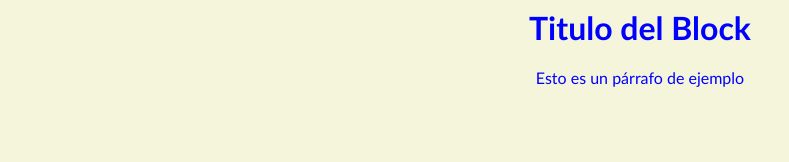
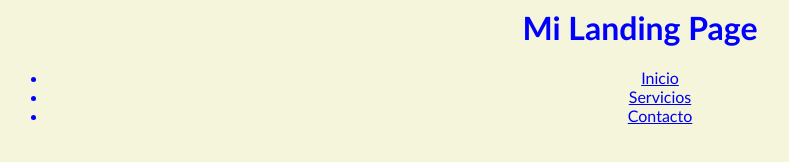
Before and after one commit to wikeli21/Practicas-de-Git-y-Github, a plain HTML site: page index.html in a window 1280 px wide. Shown: the whole page, without its empty margins (0-789 px from the left). Drawn offline with Linux system fonts and the light colour scheme.

Commit message:
creacion de un nuevo Landing Page

```diff
--- a/index.html
+++ b/index.html
@@ -1,10 +1,24 @@
 <HTML:5>
     <head>
-        <title>El block de Will</title>
-        <link rel="stylesheet" href="css/estilos.css">
+        <meta charset="UTF-8">
+    <meta name="viewport" content="width=device-width, initial-scale=1.0">
+    <meta name="description" content="Landing Page de ejemplo utilizando HTML5 y CSS3">
+    <title>Landing Page - HTML5 y CSS3</title>
+    <link rel="stylesheet" href="css/estilos.css">
     </head>
     <body>
-        <h1>Titulo del Block</h1>
-        <p>Esto es un párrafo de ejemplo</p>
+        <!-- Encabezado -->
+    <header>
+        <div class="logo">
+            <h1>Mi Landing Page</h1>
+        </div>
+        <nav>
+            <ul>
+                <li><a href="#inicio">Inicio</a></li>
+                <li><a href="#servicios">Servicios</a></li>
+                <li><a href="#contacto">Contacto</a></li>
+            </ul>
+        </nav>
+    </header>
     </body>
 </HTML:5>
```
Also changed, not shown: contac.html (added).
